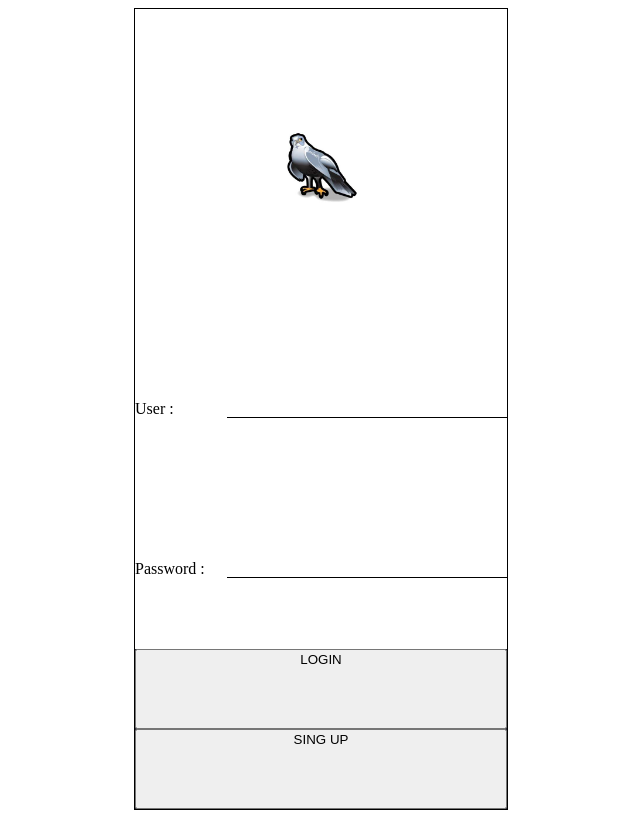
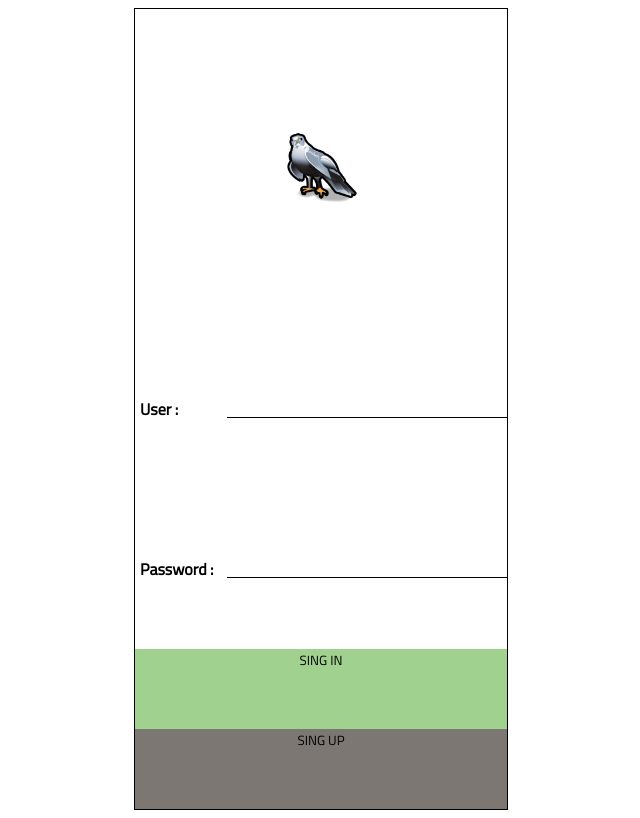
Before and after one commit to myplague/login-design, a plain HTML site: page index.html in a window 1280 px wide. Shown: the whole page, without its empty margins (319-959 px from the left). Drawn offline with Linux system fonts and the light colour scheme.

Commit message:
arreglado

```diff
--- a/css/style.css
+++ b/css/style.css
@@ -16,6 +16,13 @@
   background-color: #30303b;
   /*margin-bottom:1px;*/
   display: flex;
+}
+
+h1 {
+  margin-left: 5px;
+
+  font-size: 16px;
+  font-family: 'Titillium Web', sans-serif;
 }
 
 img{
@@ -61,9 +68,9 @@ align-items: center;
 
 }
 
+
 input:focus{
-border:none;
-
+outline:none;
 }
 
 #child3{
@@ -78,14 +85,29 @@ border:none;
 .contenedor-boton{
   display: flex;
   flex-basis: 100%;
-  /*text-align: center;*/
+
   justify-content: center;
+
 
 }
 
 .contenedor-boton button{
   display: flex;
   flex-basis: 100%;
+
   justify-content: center;
+  border:none;
 
 }
+
+
+.first{
+background-color: #a0d18f;
+font-family: 'Titillium Web', sans-serif;
+
+}
+
+.second{
+  background-color: #7d7773;
+  font-family: 'Titillium Web', sans-serif;
+}
--- a/index.html
+++ b/index.html
@@ -6,6 +6,7 @@
     <meta name="viewport" content="width=device-width, initial-scale=1.0">
     <meta http-equiv="X-UA-Compatible" content="ie=edge">
     <title>Awesome Co.</title>
+    <link href="https://fonts.googleapis.com/css?family=Titillium+Web" rel="stylesheet">
     <link rel="stylesheet" href="css/style.css">
 </head>
 
@@ -18,23 +19,23 @@
         <div id="child2">
 
             <div class="datos1">
-                <div>User :</div>
-                <input type="text" name="" value=""></input>
+                <div> <h1>User :</h1> </div>
+                <input  type="text" name="" value=""></input>
             </div>
 
             <div class="datos1">
-              <div>Password :</div>
-              <input type="text" name="" value=""></input>
+              <div><h1>Password :</h1></div>
+              <input  type="text" name="" value=""></input>
             </div>
 
 
         </div>
         <div id="child3">
           <div class="contenedor-boton">
-            <button type="button" name="button">LOGIN</button>
+            <button class="first" type="button" name="button">SING IN</button>
           </div>
           <div class='contenedor-boton'>
-            <button type="button" name="button">SING UP</button>
+            <button class="second" type="button" name="button">SING UP</button>
           </div>
         </div>
     </div>
```
